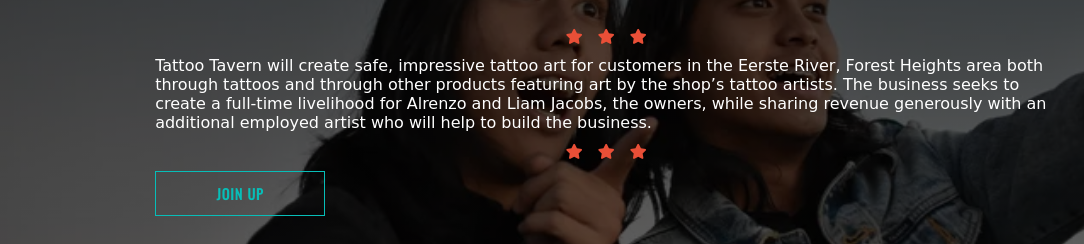
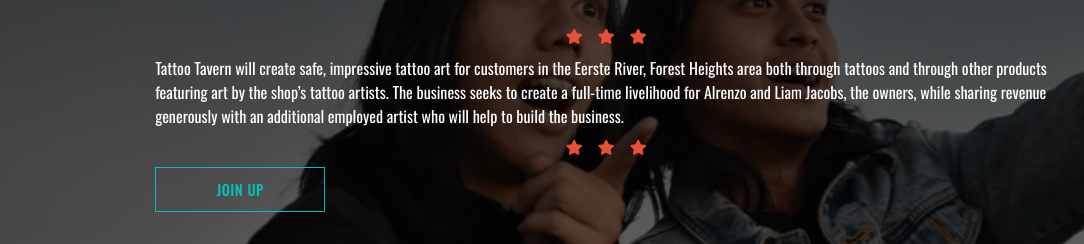
Before and after one commit to iFieryGod/Tattoo-Tavern, a website: page index.html in a window 1280 px wide. Shown: the part 1067-1311 px from the top of the page, 0-1084 px from the left. Drawn offline with nearby package versions, Linux system fonts and the light colour scheme; a web font is replaced by a local one.

Commit message:
changed font-style of about us section paragraph.

```diff
--- a/scss/_layout.scss
+++ b/scss/_layout.scss
@@ -227,6 +227,7 @@
 
             p {
                 color: $color-white;
+                font-family: $font-owScript;
 
                 @media(max-width: 560px) {
                     font-size: 14px;
```
Also changed, not shown: css/main.css.
